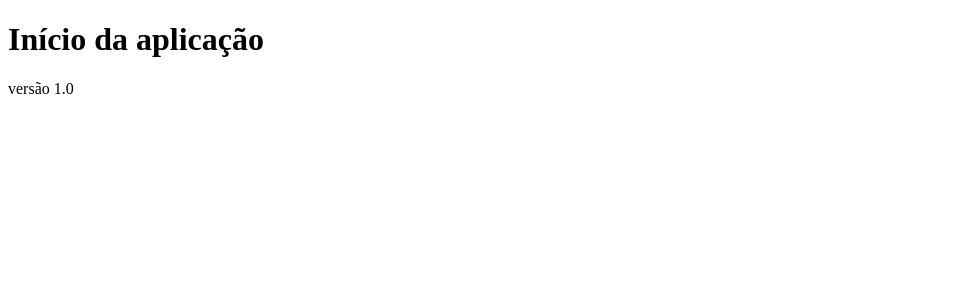
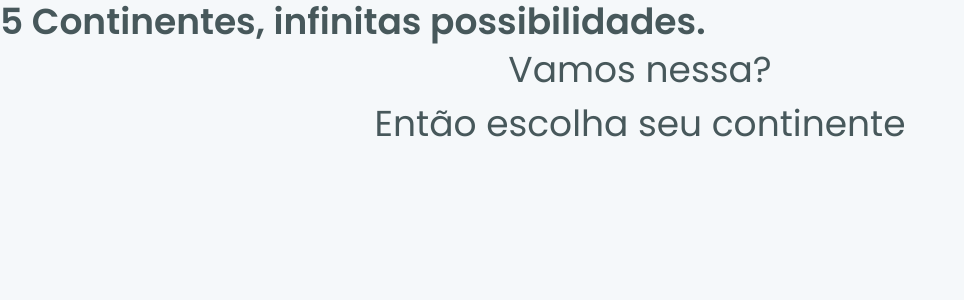
Before and after one commit to eniosombra/challenge-ignite-interface-chakra-ui, a Next.js app: page / in a window 1280 px wide. Shown: the top 300 px of the page, without its empty margins (0-964 px from the left). Built offline with nearby package versions, Linux system fonts and the light colour scheme.

Commit message:
configurando um chakraUI e a fonte

```diff
--- a/package.json
+++ b/package.json
@@ -8,6 +8,10 @@
     "start": "next start"
   },
   "dependencies": {
+    "@chakra-ui/react": "^1.6.2",
+    "@emotion/react": "^11",
+    "@emotion/styled": "^11",
+    "framer-motion": "^4",
     "next": "10.2.2",
     "react": "17.0.2",
     "react-dom": "17.0.2"
--- a/src/pages/_app.tsx
+++ b/src/pages/_app.tsx
@@ -1,7 +1,14 @@
 import { AppProps } from 'next/app'
+import { ChakraProvider } from '@chakra-ui/react'
+
+import { theme } from '../styles/theme'
 
 function MyApp({ Component, pageProps }: AppProps) {
-  return <Component {...pageProps} />
+  return (
+    <ChakraProvider theme={theme}>
+      <Component {...pageProps} />
+    </ChakraProvider>
+  )
 }
 
 export default MyApp
--- /dev/null
+++ b/src/pages/_document.tsx
@@ -0,0 +1,21 @@
+import Document, { Head, Html, Main, NextScript } from 'next/document'
+
+export default class MyDocument extends Document {
+  render() {
+    return (
+      <Html>
+        <Head>
+          <link rel="preconnect" href="https://fonts.gstatic.com" />
+          <link
+            href="https://fonts.googleapis.com/css2?family=Poppins:wght@400;500;600&display=swap"
+            rel="stylesheet"
+          />
+        </Head>
+        <body>
+          <Main />
+          <NextScript />
+        </body>
+      </Html>
+    )
+  }
+}
--- a/src/pages/index.tsx
+++ b/src/pages/index.tsx
@@ -1,10 +1,17 @@
-// import Head from 'next/head'
+import { Heading, Text } from '@chakra-ui/layout'
 
 export default function Home() {
   return (
     <>
-      <h1>Início da aplicação</h1>
-      <p>versão 1.0</p>
+      <Heading color="app.text">
+        5 Continentes, infinitas possibilidades.
+      </Heading>
+      <Text align="center" fontSize={36}>
+        Vamos nessa?
+      </Text>
+      <Text align="center" fontSize={36}>
+        Então escolha seu continente
+      </Text>
     </>
   )
 }
--- /dev/null
+++ b/src/styles/theme.ts
@@ -0,0 +1,22 @@
+import { extendTheme } from '@chakra-ui/react'
+
+export const theme = extendTheme({
+  colors: {
+    app: {
+      title: '#F5F8FA',
+      info: '#DADADA'
+    }
+  },
+  fonts: {
+    heading: 'Poppins',
+    body: 'Poppins'
+  },
+  styles: {
+    global: {
+      body: {
+        bg: '#F5F8FA',
+        color: '#47585B'
+      }
+    }
+  }
+})
```
Also changed, not shown: 1 other file (tests, documents, lock files or other folders).
